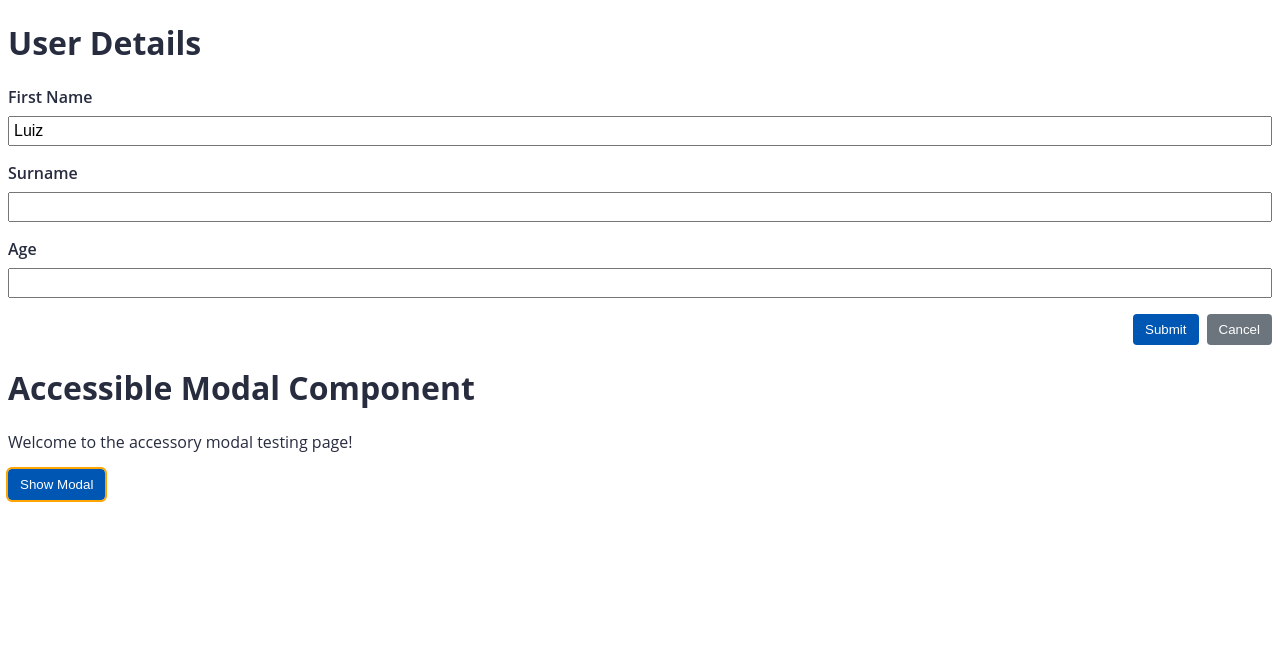
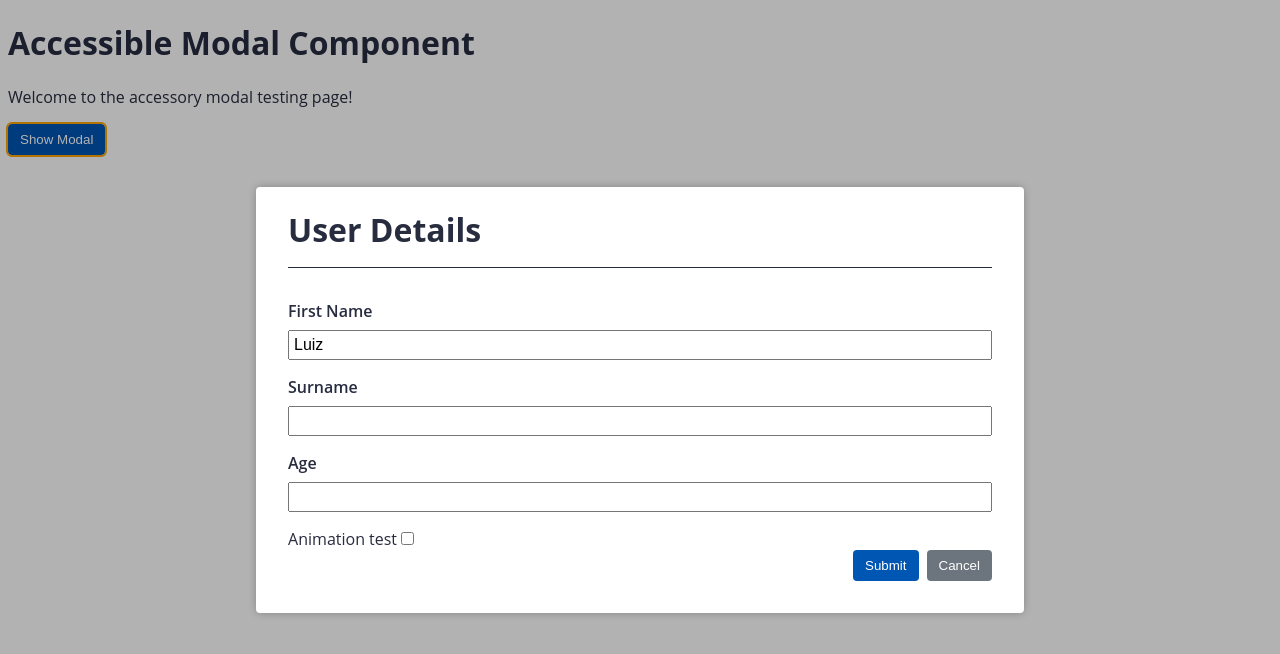
Before and after one commit to vieirabr19/avancando-no-design-componetes-com-acessibilidade, an Angular app: page / in a window 1280 px wide. Both pictures are taken after a click on the button "Show Modal". Shown: the top 654 px of the page. Built offline with nearby package versions, Linux system fonts and the light colour scheme.

Commit message:
Lapidando o componente

```diff
--- a/src/app/app.component.html
+++ b/src/app/app.component.html
@@ -19,6 +19,10 @@
     <input id="age">
   </div>
 
+  <label for="info">Animation test</label>
+  <input id="info" type="checkbox" (change)="info = !info">
+  <p [@fade] *ngIf="info">Testando animação fade</p>
+
   <div class="button-group">
     <button class="button button-primary" type="button">Submit</button>
     <button class="button button-secondary" type="button" (click)="modalRef.close()">Cancel</button>
--- a/src/app/app.component.ts
+++ b/src/app/app.component.ts
@@ -1,5 +1,6 @@
 import { Component, TemplateRef, ViewChild } from '@angular/core';
-import { ModalRef, ModalService } from './shared/components/modal/services/modal.service';
+import { ModalRef } from './shared/components/modal/models/modal-ref';
+import { ModalService } from './shared/components/modal/services/modal.service';
 
 @Component({
   selector: 'app-root',
@@ -11,6 +12,7 @@ export class AppComponent {
   title = 'a11y-p2';
   firstName = 'Luiz';
   modalRef: ModalRef;
+  info = false;
 
   constructor(private modalService: ModalService) {}
 
--- a/src/app/app.module.ts
+++ b/src/app/app.module.ts
@@ -1,5 +1,6 @@
 import { BrowserModule } from '@angular/platform-browser';
 import { NgModule } from '@angular/core';
+import { BrowserAnimationsModule } from '@angular/platform-browser/animations';
 
 import { AppRoutingModule } from './app-routing.module';
 import { AppComponent } from './app.component';
@@ -12,7 +13,8 @@ import { ModalModule } from './shared/components/modal/modal.module';
   imports: [
     BrowserModule,
     AppRoutingModule,
-    ModalModule
+    BrowserAnimationsModule,
+    ModalModule,
   ],
   providers: [],
   bootstrap: [AppComponent]
--- /dev/null
+++ b/src/app/shared/animations/fade.ts
@@ -0,0 +1,14 @@
+import { animate, style, transition, trigger } from "@angular/animations";
+
+export const fade = trigger(
+  'fade',
+  [
+    transition(":enter", [
+      style({ opacity: 0 }),
+      animate(300, style({ opacity: 1 }))
+    ]),
+    transition(":leave", [
+      animate(300, style({ opacity: 0 }))
+    ])
+  ]
+)
--- a/src/app/shared/components/modal/modal.component.html
+++ b/src/app/shared/components/modal/modal.component.html
@@ -1,5 +1,5 @@
-<div class="modal-overlay">
-  <div class="modal-content">
+<div class="modal-overlay" (click)="modalRef.close()">
+  <div class="modal-content" (click)="$event.stopPropagation()">
     <h1 class="modal-title">{{config.title}}</h1>
     <ng-container *ngTemplateOutlet="config.templateRef"></ng-container>
   </div>
--- a/src/app/shared/components/modal/modal.component.scss
+++ b/src/app/shared/components/modal/modal.component.scss
@@ -0,0 +1,34 @@
+.modal-overlay{
+  position: fixed;
+  top: 0;
+  bottom: 0;
+  left: 0;
+  right: 0;
+  display: flex;
+  align-items: center;
+  justify-content: center;
+  background: rgba(0, 0, 0, .3);
+
+  .modal-content{
+    background-color: white;
+    padding: 0 2rem 2rem 2rem;
+    margin: 2%;
+    min-width: 94%;
+    border-radius: 4px;
+    -webkit-border-radius: 4px;
+    -moz-border-radius: 4px;
+    -ms-border-radius: 4px;
+    -o-border-radius: 4px;
+    box-shadow: 0 0 8px rgba(0, 0, 0, .25);
+
+    @media(min-width: 600px){
+      min-width: 60%;
+    }
+
+    .modal-title{
+      border-bottom: 1px solid;
+      padding-bottom: 1rem;
+      margin-bottom: 2rem;
+    }
+  }
+}
--- a/src/app/shared/components/modal/modal.component.ts
+++ b/src/app/shared/components/modal/modal.component.ts
@@ -1,13 +1,18 @@
-import { Component } from '@angular/core';
+import { Component, HostBinding } from '@angular/core';
+import { fade } from '../../animations/fade';
 import { ModalConfig } from './interfaces/modal-config';
+import { ModalRef } from './models/modal-ref';
 
 @Component({
   selector: 'app-modal',
   templateUrl: './modal.component.html',
-  styleUrls: ['./modal.component.scss']
+  styleUrls: ['./modal.component.scss'],
+  animations: [fade]
 })
 export class ModalComponent {
 
-  public config: ModalConfig;
+  @HostBinding('@fade') fade = true;
+  config: ModalConfig;
+  modalRef: ModalRef;
 
 }
--- /dev/null
+++ b/src/app/shared/components/modal/models/modal-ref.ts
@@ -0,0 +1,13 @@
+import { ComponentRef } from "@angular/core";
+import { ModalComponent } from "../modal.component";
+
+export class ModalRef {
+
+  constructor(private componentRef: ComponentRef<ModalComponent>) { }
+
+  public close(): void {
+    this.componentRef.destroy();
+    console.log('Close called');
+  }
+
+}
--- a/src/app/shared/components/modal/services/modal.service.ts
+++ b/src/app/shared/components/modal/services/modal.service.ts
@@ -1,6 +1,7 @@
 import { ComponentFactory, ComponentFactoryResolver, ComponentRef, Injectable, Injector } from '@angular/core';
 import { BodyInjectorService } from 'src/app/shared/services/body-injector.service';
 import { ModalConfig } from '../interfaces/modal-config';
+import { ModalRef } from '../models/modal-ref';
 import { ModalComponent } from './../modal.component';
 
 @Injectable({
@@ -21,7 +22,9 @@ export class ModalService {
     const componentRef = this.createComponentRef();
     componentRef.instance.config = config;
     this.bodyInjector.stackBeforeAppRoot(componentRef);
-    return new ModalRef(componentRef);
+    const modalRef = new ModalRef(componentRef);
+    componentRef.instance.modalRef = modalRef;
+    return modalRef;
   }
 
   private createComponentRef(): ComponentRef<ModalComponent> {
@@ -29,14 +32,3 @@ export class ModalService {
   }
 
 }
-
-export class ModalRef {
-
-  constructor(private componentRef: ComponentRef<ModalComponent>) { }
-
-  public close(): void {
-    this.componentRef.destroy();
-    console.log('Close called');
-  }
-
-}
```
